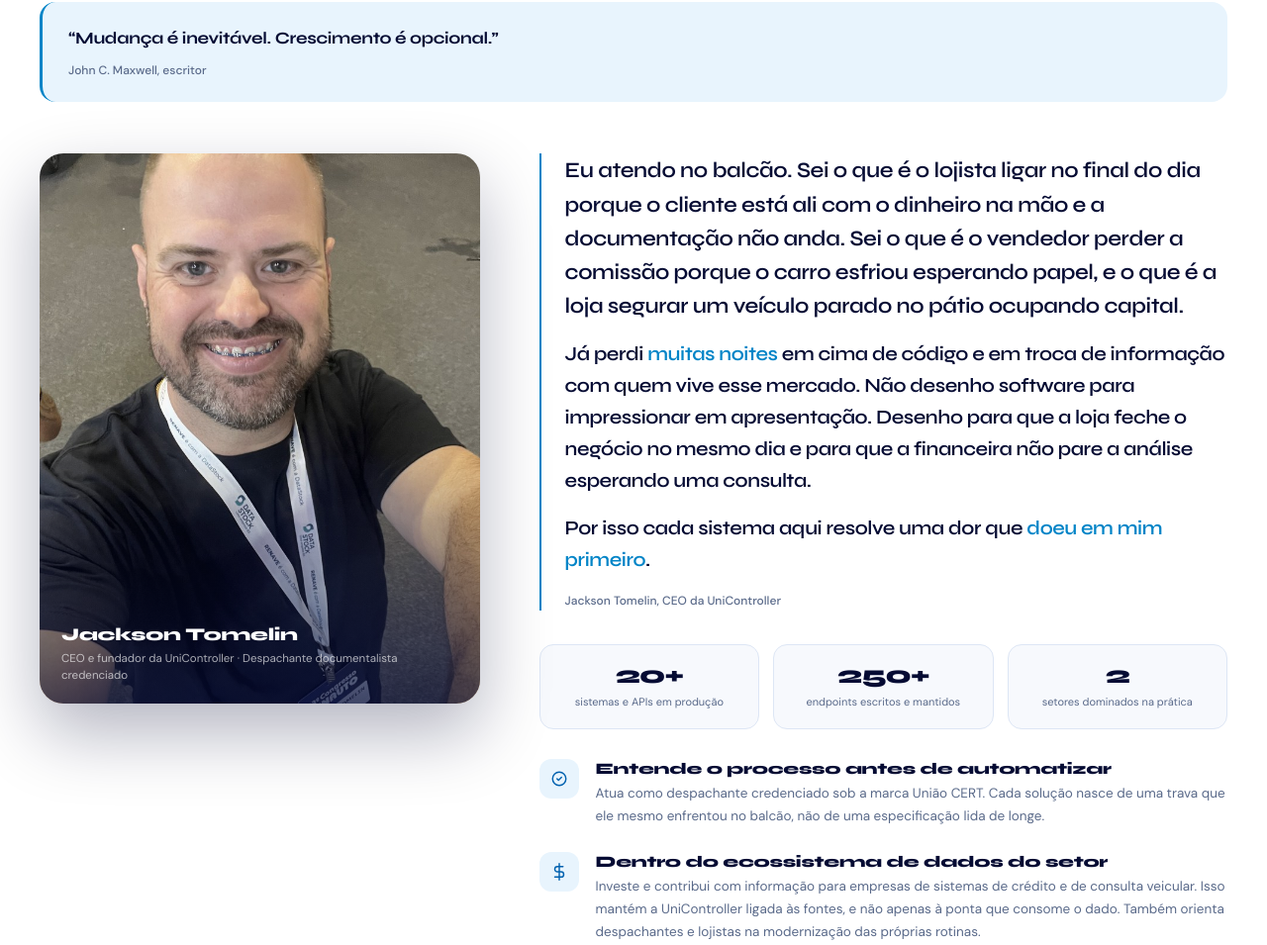
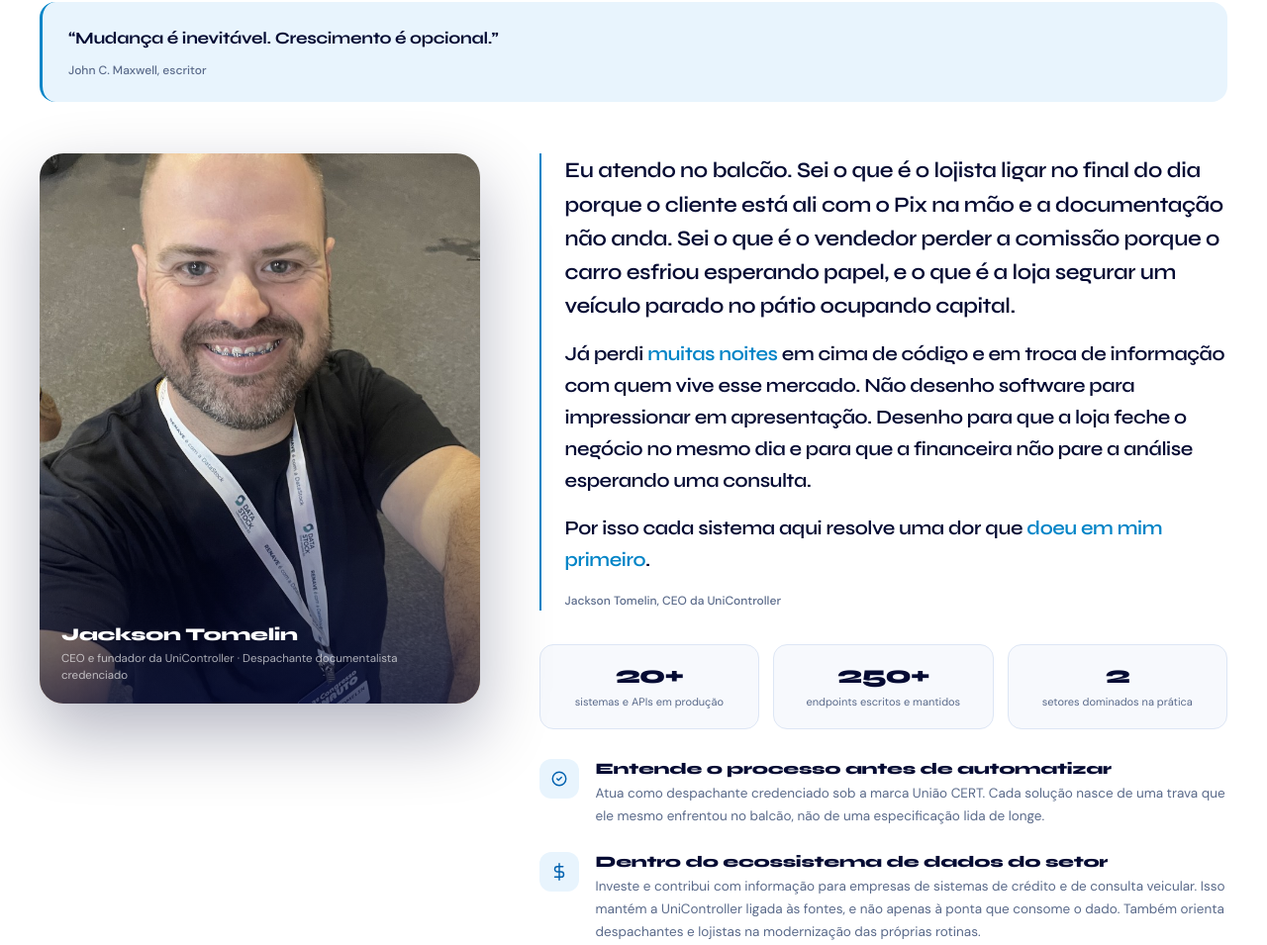
Before and after one commit to jacksontomelin/UniControllerpage, a plain HTML site: page index.html in a window 1280 px wide. Shown: the part 8289-9244 px from the top of the page at 99% size. Drawn offline with Linux system fonts and the light colour scheme.

Commit message:
Pix no lugar de dinheiro na mao

```diff
--- a/index.html
+++ b/index.html
@@ -974,7 +974,7 @@ footer{background:var(--navy);padding:64px 40px 32px;color:rgba(255,255,255,.5)}
       </div>
       <div>
         <div class="quote rv">
-          <p>Eu atendo no balcão. Sei o que é o lojista ligar no final do dia porque o cliente está ali com o dinheiro na mão e a documentação não anda. Sei o que é o vendedor perder a comissão porque o carro esfriou esperando papel, e o que é a loja segurar um veículo parado no pátio ocupando capital.</p>
+          <p>Eu atendo no balcão. Sei o que é o lojista ligar no final do dia porque o cliente está ali com o Pix na mão e a documentação não anda. Sei o que é o vendedor perder a comissão porque o carro esfriou esperando papel, e o que é a loja segurar um veículo parado no pátio ocupando capital.</p>
           <p>Já perdi <em>muitas noites</em> em cima de código e em troca de informação com quem vive esse mercado. Não desenho software para impressionar em apresentação. Desenho para que a loja feche o negócio no mesmo dia e para que a financeira não pare a análise esperando uma consulta.</p>
           <p>Por isso cada sistema aqui resolve uma dor que <em>doeu em mim primeiro</em>.</p>
           <span>Jackson Tomelin, CEO da UniController</span>
```
